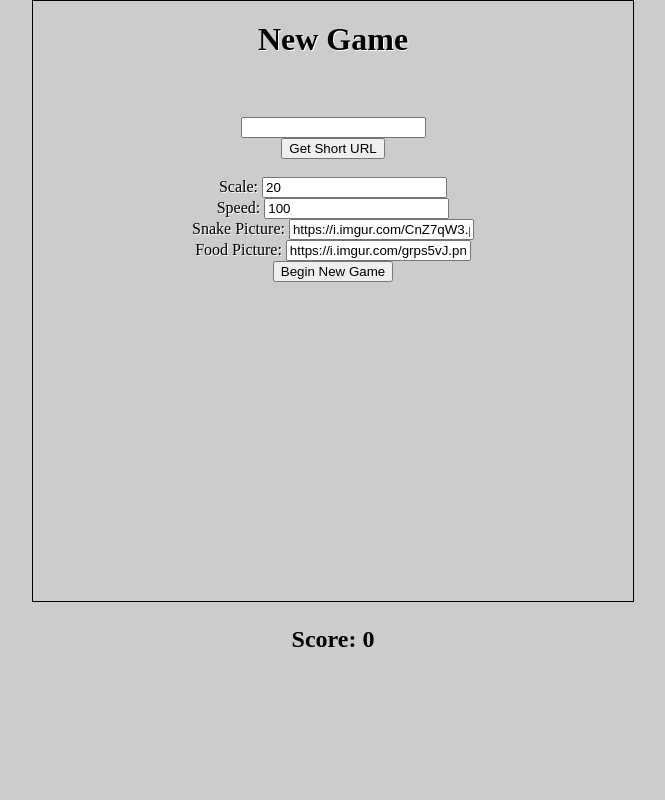
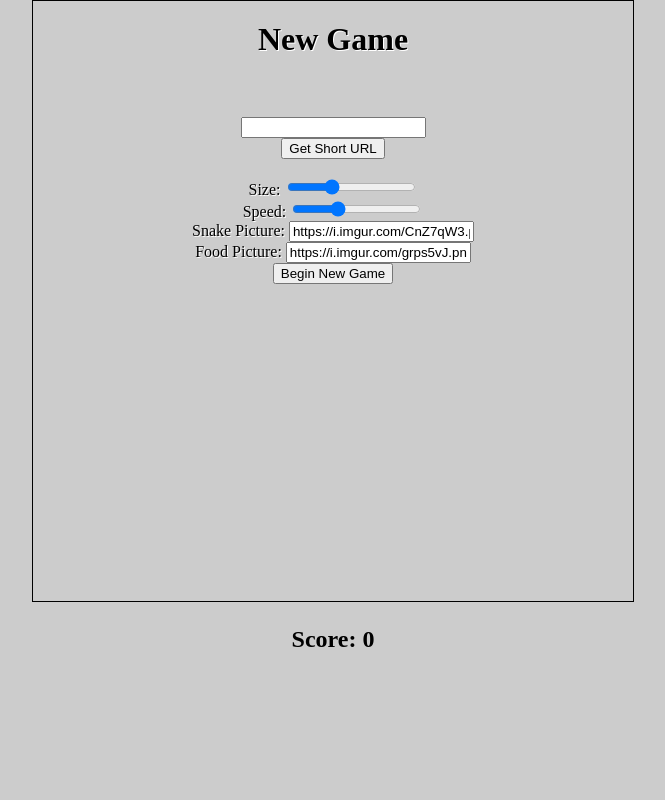
Before and after one commit to vreelb/face-snake, a PHP site: page / in a window 1280 px wide. Shown: the whole page, without its empty margins (307-972 px from the left). Run offline with PHP 8.4, Linux system fonts and the light colour scheme; some libraries are stand-ins or nearby versions.

Commit message:
Changes Size/Speed in menu to sliders.
I'm going to say this closes #10, at least for now.
Radio buttons might be better but I don't want to restrict users too much.

Speed in the menu now linearly maps to the actual speed, instead of the refresh interval (or "tick" as Minecraft would call it).

```diff
--- a/index.php
+++ b/index.php
@@ -32,7 +32,7 @@ function default_val(&$var, $default) {
 }
 
 default_val($scale, 20);
-default_val($speed, 100);
+default_val($speed, intval($scale/2));
 default_val($snake_url, "https://i.imgur.com/CnZ7qW3.png");
 default_val($food_url, "https://i.imgur.com/grps5vJ.png");
 ?>
@@ -64,8 +64,8 @@ default_val($food_url, "https://i.imgur.com/grps5vJ.png");
 		</form>
 		<br>
 		<form id= "new-game">
-			<label>Scale: <input type="text" id="scale" name="scale" value="<?= $scale ?>"></label>
-			<label>Speed: <input type="text" id="speed" name="speed" value="<?= $speed ?>"></label>
+			<label>Size: <input type="range" id="scale" name="scale" min="10" max="40" value="<?= $scale ?>"></label>
+			<label>Speed: <input type="range" id="speed" name="speed" min="5" max="20" value="<?= $speed ?>"></label>
 			<label>Snake Picture: <input type="text" id="snake_url" name="snake_url" value="<?= $snake_url ?>"></label>
 			<label>Food Picture: <input type="text" id="food_url" name="food_url" value="<?= $food_url ?>"></label>
 			<label><input type="button" value="Begin New Game" onclick="softSubmit(ops);"></label>
--- a/resources/snake.js
+++ b/resources/snake.js
@@ -147,7 +147,7 @@ function runGame(ops) {
 			$("#overlay-score").text("Score: "+game.score);
 			$("#options-overlay").show();
 		}
-	}, ops.speed);
+	}, 1000/ops.speed);
 
 }
 
@@ -178,7 +178,7 @@ function softSubmit(ops) {
 	}
 }
 
-$(document).ready(function() {
+$(document).ready( function() {
 	if (typeof api === 'undefined') {
 		$('#url').hide();
 	}
@@ -186,4 +186,8 @@ $(document).ready(function() {
 	$("input[type='text']").on("click", function () {
 		$(this).select();
 	});
+
+	$("#scale").change( function() {
+		$("#speed").val( parseInt($("#scale").val()/2) );
+	});
 });
```
